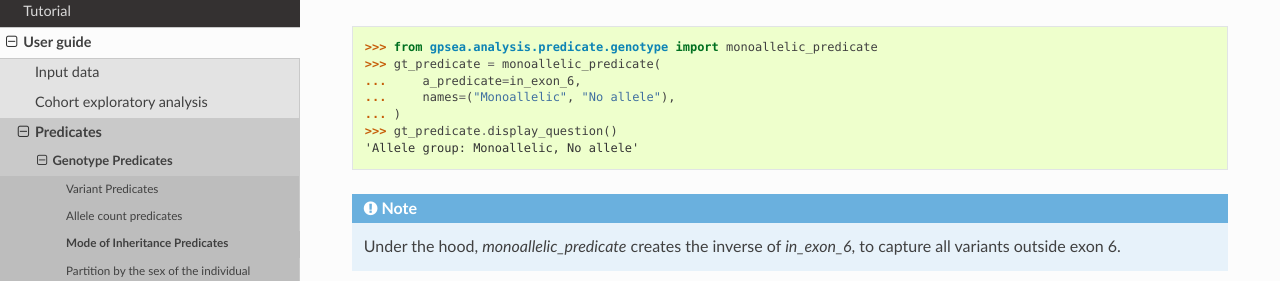
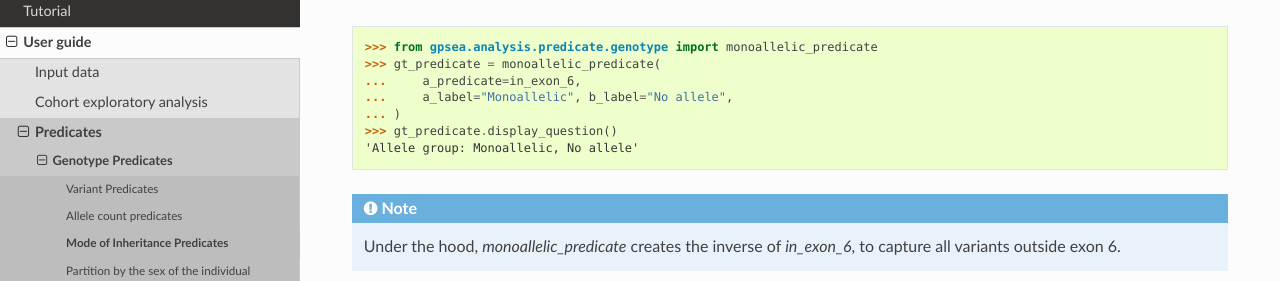
Before and after one commit to monarch-initiative/gpsea, a Sphinx documentation site: the page built from docs/user-guide/predicates/mode_of_inheritance_predicate.rst, in a window 1280 px wide and 900 px high, scrolled down 669 px. Shown: the part 170-451 px from the top of the window. Built offline with Sphinx 7.4.7 and the Read the Docs theme 3.1.0, drawn with Linux system fonts in a browser that asks for light colours; pages that are not in the unit, such as notebooks, are missing from menus.

Commit message:
Update doc tests.

```diff
--- a/docs/user-guide/predicates/mode_of_inheritance_predicate.rst
+++ b/docs/user-guide/predicates/mode_of_inheritance_predicate.rst
@@ -49,7 +49,7 @@ and those with no alleles (`No allele`), while omitting the individuals with 2 o
 >>> from gpsea.analysis.predicate.genotype import monoallelic_predicate
 >>> gt_predicate = monoallelic_predicate(
 ...     a_predicate=in_exon_6,
-...     names=("Monoallelic", "No allele"),
+...     a_label="Monoallelic", b_label="No allele",
 ... )
 >>> gt_predicate.display_question()
 'Allele group: Monoallelic, No allele'
```
